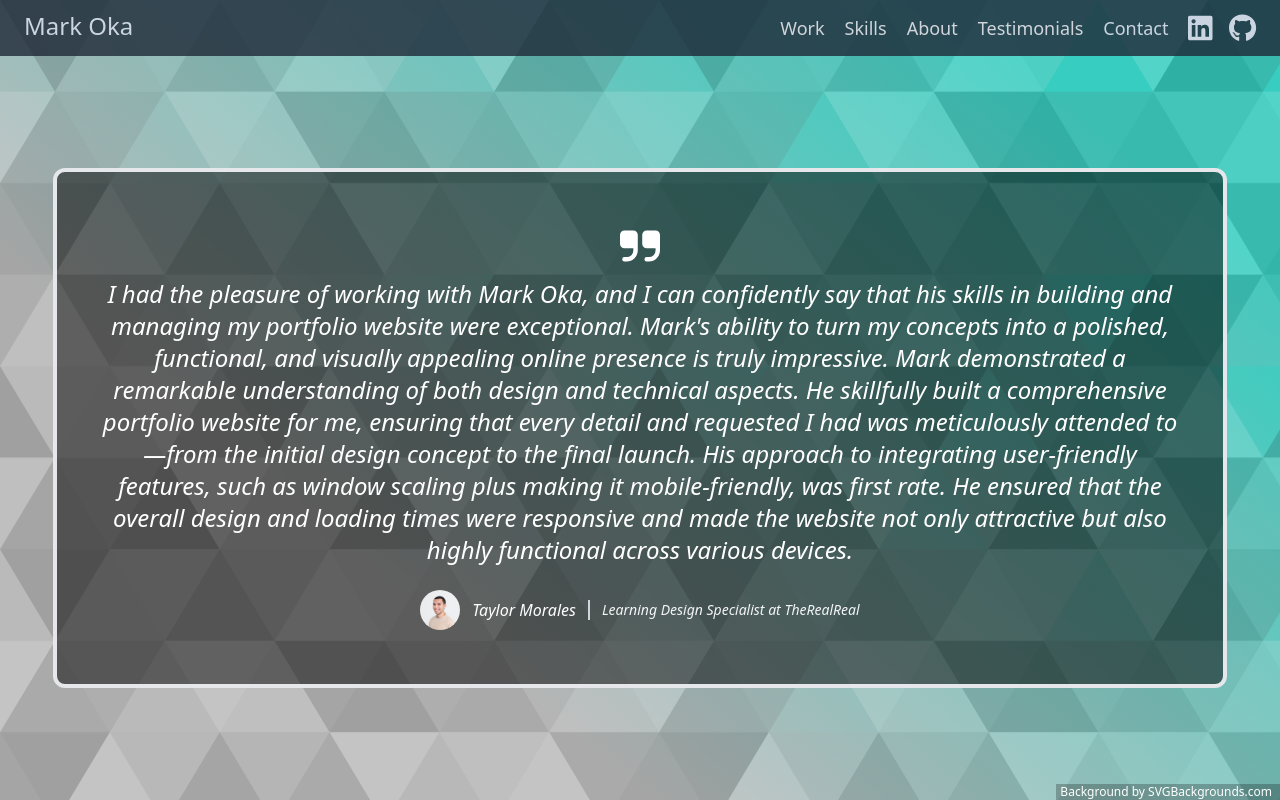
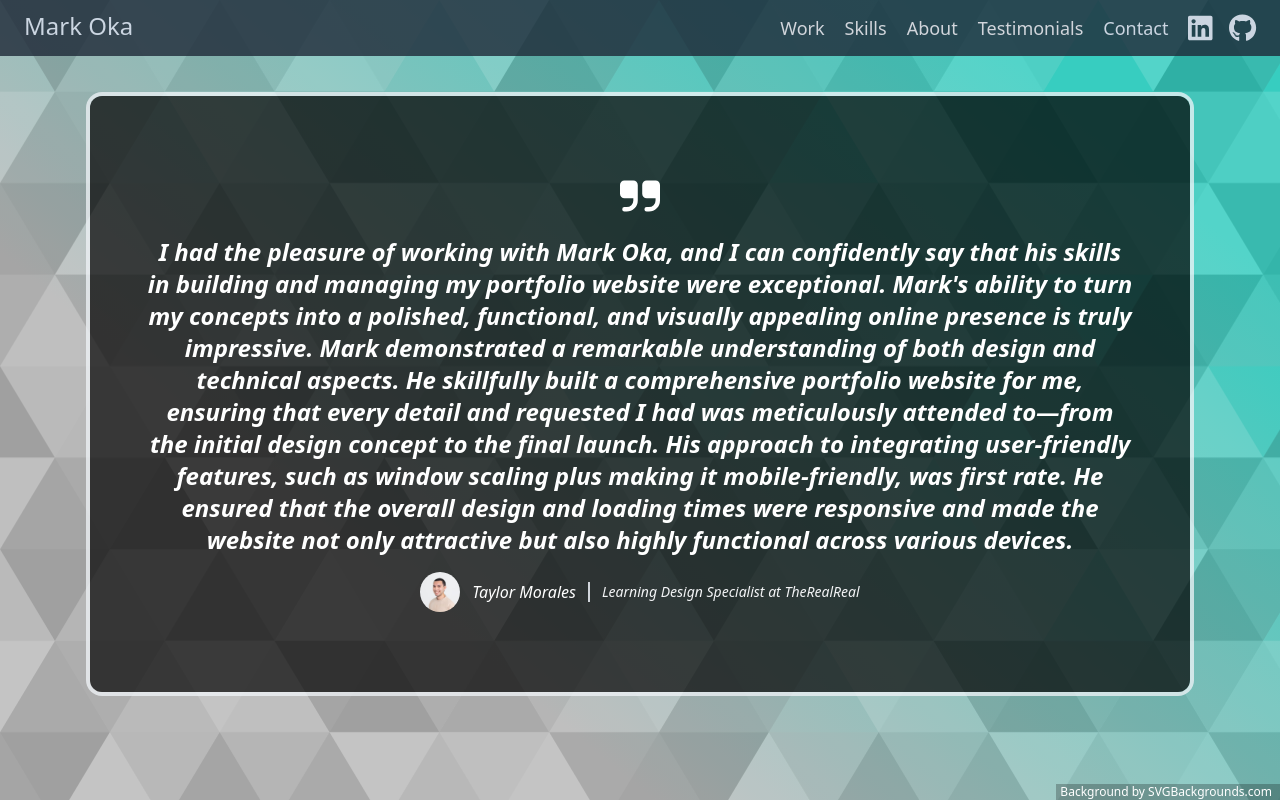
Before and after one commit to markoka101/portfolio, a React (Vite) app: page /testimonials in a window 1280 px wide. Built offline with nearby package versions, Linux system fonts and the light colour scheme.

Commit message:
Use TestimonialCard for reusability

```diff
--- a/src/components/Testimonials.jsx
+++ b/src/components/Testimonials.jsx
@@ -1,6 +1,6 @@
-import { Blockquote, Avatar } from 'flowbite-react';
-import taylorAvatar from '../assets/taylor-avatar.jpg';
 import { Helmet } from 'react-helmet-async';
+import TestimonialCard from './TestimonialCard';
+import { testimonials } from '../data/TestimonialData';
 
 export default function Testimonials() {
 	return (
@@ -17,46 +17,21 @@ export default function Testimonials() {
 					content="Feedback and testimonials for Mark Oka, software engineer based in New York."
 				/>
 			</Helmet>
-			<section id="testimonials" className="animate-fadeIn flex justify-center">
-				<div className="container mx-auto mb-12 mt-12 flex min-h-[65vh] w-11/12 flex-col items-center rounded-xl border-4 bg-black bg-opacity-50 px-10 py-10 sm:mt-28 md:mt-28 md:flex-row lg:mt-28">
-					<figure className="mx-auto text-center">
-						<svg
-							className="mx-auto mb-3 h-10 w-10 text-white"
-							aria-hidden="true"
-							xmlns="http://www.w3.org/2000/svg"
-							fill="currentColor"
-							viewBox="0 0 18 14"
-						>
-							<path d="M6 0H2a2 2 0 0 0-2 2v4a2 2 0 0 0 2 2h4v1a3 3 0 0 1-3 3H2a1 1 0 0 0 0 2h1a5.006 5.006 0 0 0 5-5V2a2 2 0 0 0-2-2Zm10 0h-4a2 2 0 0 0-2 2v4a2 2 0 0 0 2 2h4v1a3 3 0 0 1-3 3h-1a1 1 0 0 0 0 2h1a5.006 5.006 0 0 0 5-5V2a2 2 0 0 0-2-2Z" />
-						</svg>
-						<Blockquote>
-							<p className="text-sm font-medium italic text-white sm:text-xl md:text-2xl lg:text-2xl">
-								I had the pleasure of working with Mark Oka, and I can confidently say that his
-								skills in building and managing my portfolio website were exceptional. Mark's
-								ability to turn my concepts into a polished, functional, and visually appealing
-								online presence is truly impressive. Mark demonstrated a remarkable understanding of
-								both design and technical aspects. He skillfully built a comprehensive portfolio
-								website for me, ensuring that every detail and requested I had was meticulously
-								attended to—from the initial design concept to the final launch. His approach to
-								integrating user-friendly features, such as window scaling plus making it
-								mobile-friendly, was first rate. He ensured that the overall design and loading
-								times were responsive and made the website not only attractive but also highly
-								functional across various devices.
-							</p>
-						</Blockquote>
-						<figcaption className="mt-6 flex items-center justify-center space-x-3">
-							<div>
-								<Avatar rounded className="h-10 w-10" img={taylorAvatar} alt="Taylor Morales" />
-							</div>
-
-							<div className="flex items-center divide-x-2 divide-gray-300">
-								<cite className="pr-3 font-medium text-white">Taylor Morales</cite>
-								<cite className="pl-3 text-sm text-gray-100">
-									Learning Design Specialist at TheRealReal
-								</cite>
-							</div>
-						</figcaption>
-					</figure>
+			<section id="testimonials" className="animate-fadeIn mx-auto flex flex-col">
+				<div className="mx-auto my-10 flex w-full flex-col items-center lg:w-[1000px] xl:w-[1200px]">
+					{testimonials.map((test) => {
+						return (
+							<TestimonialCard
+								key={test}
+								name={test.name}
+								avatar={test.icon}
+								profession={test.profession}
+								review={test.review}
+								customStyles="!w-11/12  "
+								avatarAlt={test.alt}
+							/>
+						);
+					})}
 				</div>
 			</section>
 		</>
```
